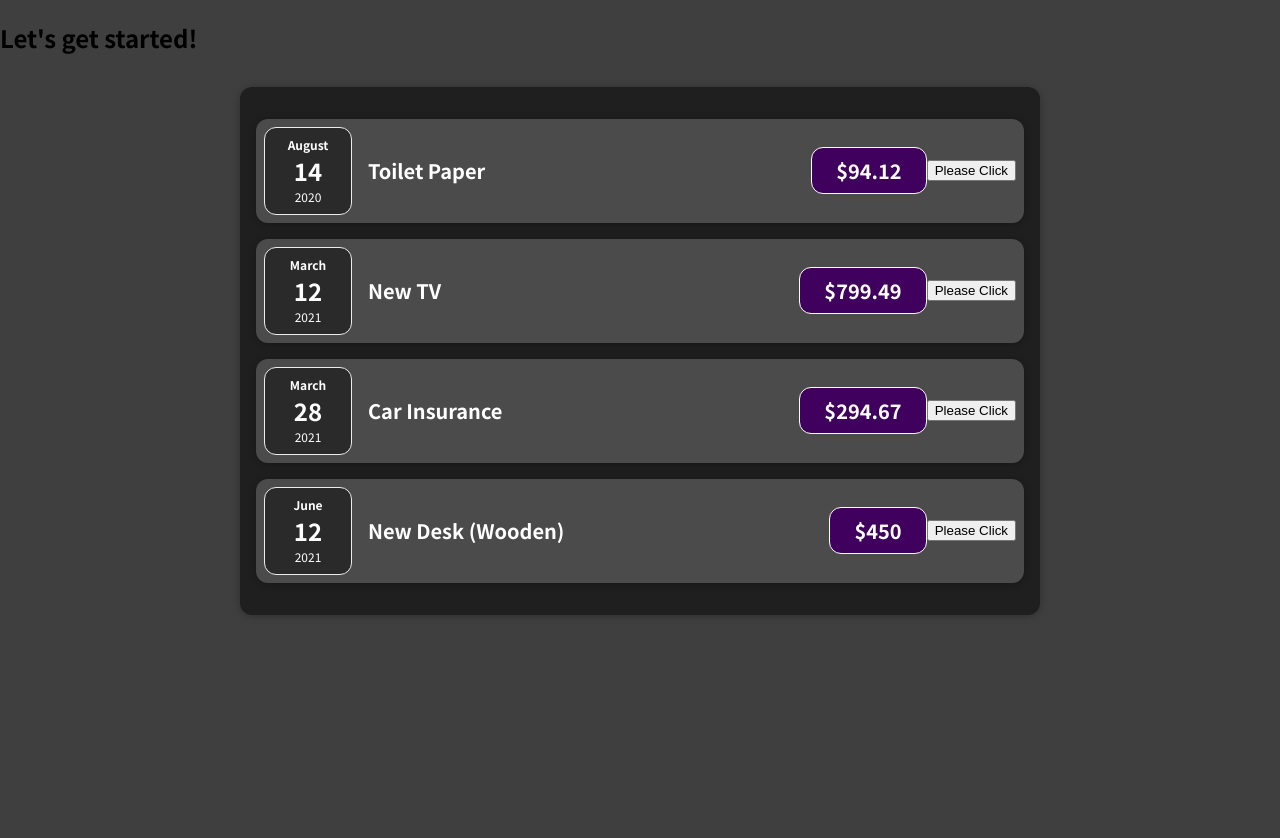
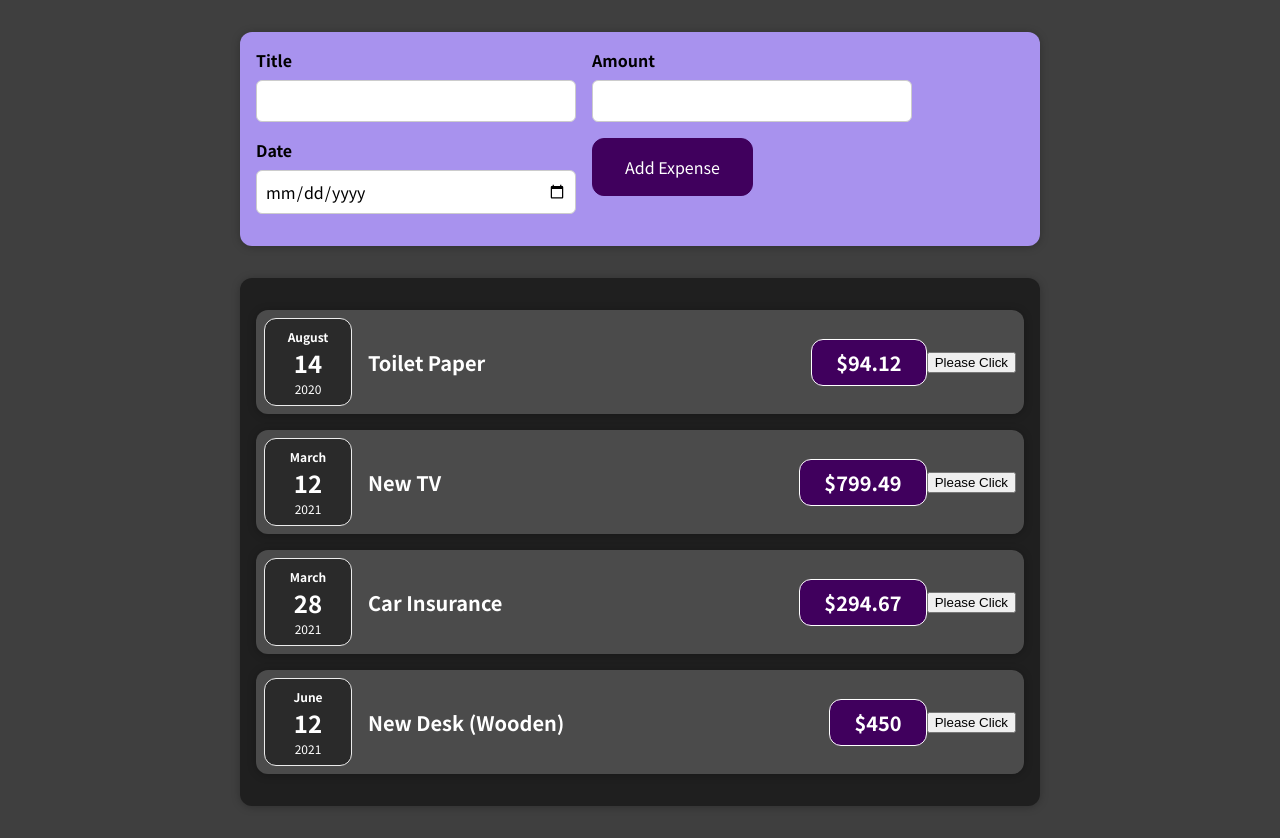
Before and after one commit to NyiZinThant/expense-tracker, a React (Create React App) app: page / in a window 1280 px wide. Before the commit the page ends 800 px from the top, so only its background shows below. Built offline with nearby package versions, Linux system fonts and the light colour scheme.

Commit message:
create input form

```diff
--- a/src/App.jsx
+++ b/src/App.jsx
@@ -1,6 +1,7 @@
 import React from 'react';
 
 import Expenses from './components/Expenses/Expenses';
+import NewExpense from './components/NewExpense/NewExpense';
 const App = () => {
   const expenses = [
     {
@@ -25,7 +26,7 @@
   ];
   return (
     <div>
-      <h2>Let's get started!</h2>
+      <NewExpense />
       <Expenses items={expenses} />
     </div>
   );
--- /dev/null
+++ b/src/components/NewExpense/ExpenseForm.css
@@ -0,0 +1,26 @@
+.new-expense__controls {
+  display: flex;
+  flex-wrap: wrap;
+  gap: 1rem;
+  margin-bottom: 1rem;
+  text-align: left;
+}
+
+.new-expense__control label {
+  font-weight: bold;
+  margin-bottom: 0.5rem;
+  display: block;
+}
+
+.new-expense__control input {
+  font: inherit;
+  padding: 0.5rem;
+  border-radius: 6px;
+  border: 1px solid #ccc;
+  width: 20rem;
+  max-width: 100%;
+}
+
+.new-expense__actions {
+  text-align: right;
+}
--- /dev/null
+++ b/src/components/NewExpense/ExpenseForm.jsx
@@ -0,0 +1,32 @@
+import React from 'react';
+
+import './ExpenseForm.css';
+
+const ExpenseForm = () => {
+  const titleEventHandler = (event) => {
+    console.log(event);
+  };
+  return (
+    <form>
+      <div className="new-expense__controls">
+        <div className="new-expense__control" onChange={titleEventHandler}>
+          <label>Title</label>
+          <input type="text" onChange={titleEventHandler} />
+        </div>
+        <div className="new-expense__control">
+          <label>Amount</label>
+          <input type="number" min="0.01" step="0.01" />
+        </div>
+        <div className="new-expense__control">
+          <label>Date</label>
+          <input type="date" min="2019-01-01" max="2022-12-31" />
+        </div>
+        <div className="new-expense__actions">
+          <button type="submit">Add Expense</button>
+        </div>
+      </div>
+    </form>
+  );
+};
+
+export default ExpenseForm;
--- /dev/null
+++ b/src/components/NewExpense/NewExpense.css
@@ -0,0 +1,38 @@
+.new-expense {
+  background-color: #a892ee;
+  padding: 1rem;
+  margin: 2rem auto;
+  width: 50rem;
+  max-width: 95%;
+  border-radius: 12px;
+  text-align: center;
+  box-shadow: 0 1px 8px rgba(0, 0, 0, 0.25);
+}
+
+.new-expense button {
+  font: inherit;
+  cursor: pointer;
+  padding: 1rem 2rem;
+  border: 1px solid #40005d;
+  background-color: #40005d;
+  color: white;
+  border-radius: 12px;
+  margin-right: 1rem;
+}
+
+.new-expense button:hover,
+.new-expense button:active {
+  background-color: #510674;
+  border-color: #510674;
+}
+
+.new-expense button.alternative {
+  color: #220131;
+  border-color: transparent;
+  background-color: transparent;
+}
+
+.new-expense button.alternative:hover,
+.new-expense button.alternative:active {
+  background-color: #ddb3f8;
+}
--- /dev/null
+++ b/src/components/NewExpense/NewExpense.jsx
@@ -0,0 +1,13 @@
+import React from 'react';
+import ExpenseForm from './ExpenseForm';
+
+import './NewExpense.css';
+const NewExpense = () => {
+  return (
+    <div className="new-expense">
+      <ExpenseForm />
+    </div>
+  );
+};
+
+export default NewExpense;
```
Also changed, not shown: src/components/UI/Card.jsx (renamed from src/components/UI/Card.js).
